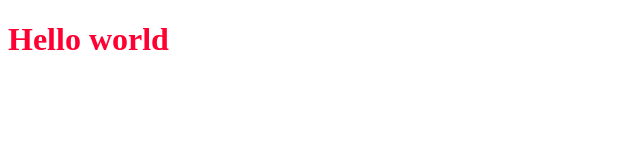
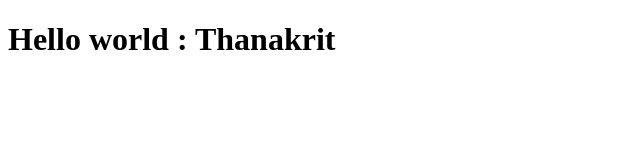
Before and after one commit to TSGTSBW/firstweb, a plain HTML site: page hello.html in a window 1280 px wide. Shown: the whole page, without its empty margins (0-640 px from the left). Drawn offline with Linux system fonts and the light colour scheme.

Commit message:
https://github.com/TSGTSBW/firstweb.git

```diff
--- a/hello.html
+++ b/hello.html
@@ -10,6 +10,6 @@
 
 </style>
 <body>
-    <h1 style="color: #ff0033">Hello world</h1>
+    <h1>Hello world : Thanakrit</h1>
 </body>
 </html>
```
